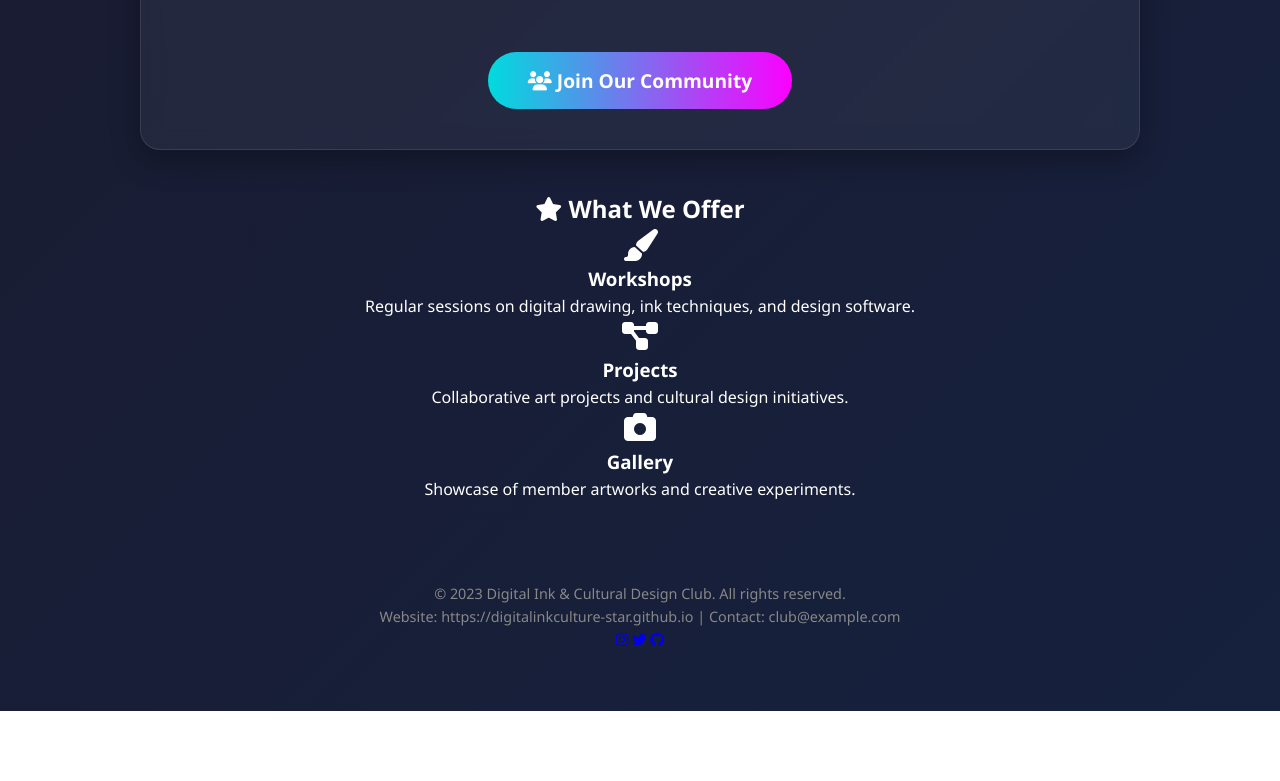
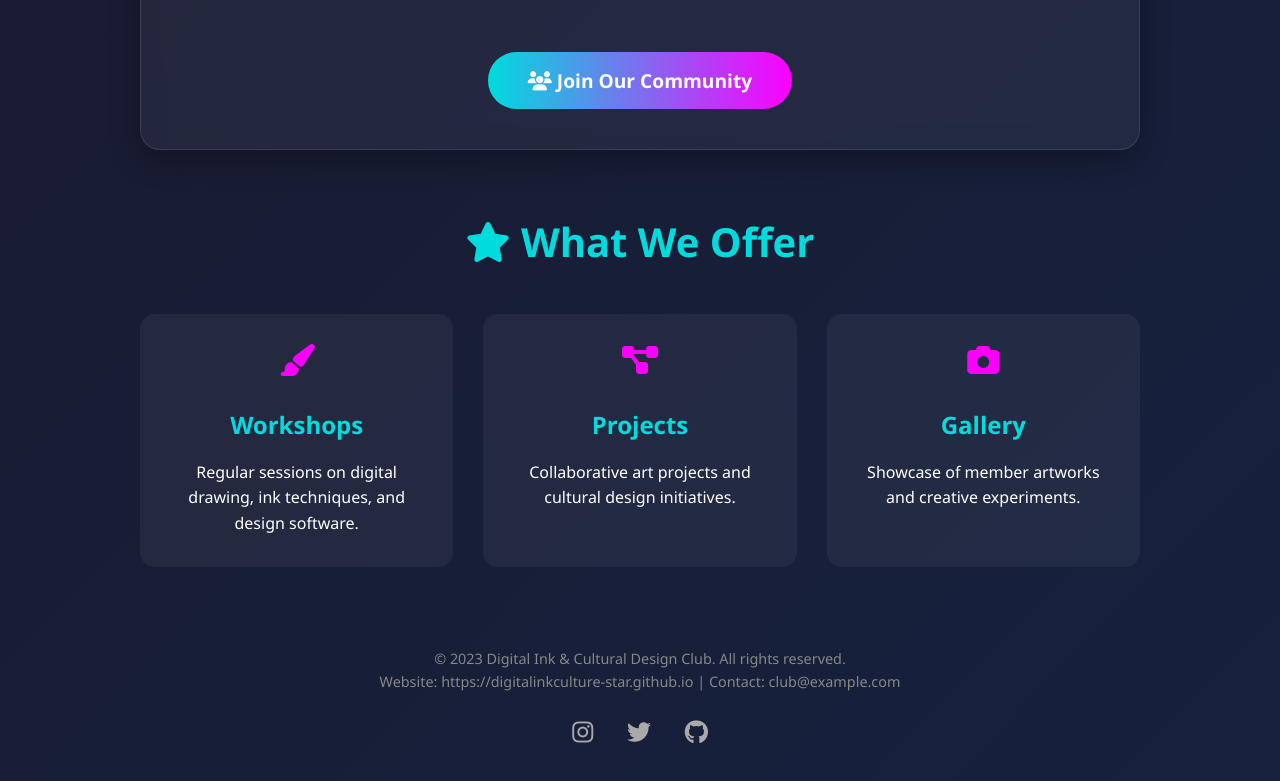
Before and after one commit to digitalinkculture-star/digitalinkculture-star.github.io, a plain HTML site: page index.html in a window 1280 px wide. Shown: the part 757-1538 px from the top of the page. Before the commit the page ends 1468 px from the top, so only its background shows below. Drawn offline with Linux system fonts and the light colour scheme.

Commit message:
Update style.css

```diff
--- a/style.css
+++ b/style.css
@@ -95,3 +95,60 @@ footer {
     .intro-box { padding: 25px; }
     .cta-button { padding: 12px 30px; }
 }
+/* 添加在 style.css 末尾 */
+
+.features {
+    margin: 60px 0;
+    text-align: center;
+}
+
+.features h2 {
+    font-size: 2.5rem;
+    margin-bottom: 40px;
+    color: #00dbde;
+}
+
+.feature-grid {
+    display: grid;
+    grid-template-columns: repeat(auto-fit, minmax(280px, 1fr));
+    gap: 30px;
+    margin-top: 30px;
+}
+
+.feature {
+    background: rgba(255, 255, 255, 0.05);
+    padding: 30px;
+    border-radius: 15px;
+    transition: transform 0.3s;
+}
+
+.feature:hover {
+    transform: translateY(-10px);
+    background: rgba(255, 255, 255, 0.1);
+}
+
+.feature i {
+    color: #fc00ff;
+    margin-bottom: 15px;
+}
+
+.feature h3 {
+    color: #00dbde;
+    margin: 15px 0;
+    font-size: 1.5rem;
+}
+
+.social {
+    margin-top: 20px;
+}
+
+.social a {
+    color: #aaa;
+    font-size: 1.5rem;
+    margin: 0 15px;
+    transition: color 0.3s;
+}
+
+.social a:hover {
+    color: #00dbde;
+}
```
